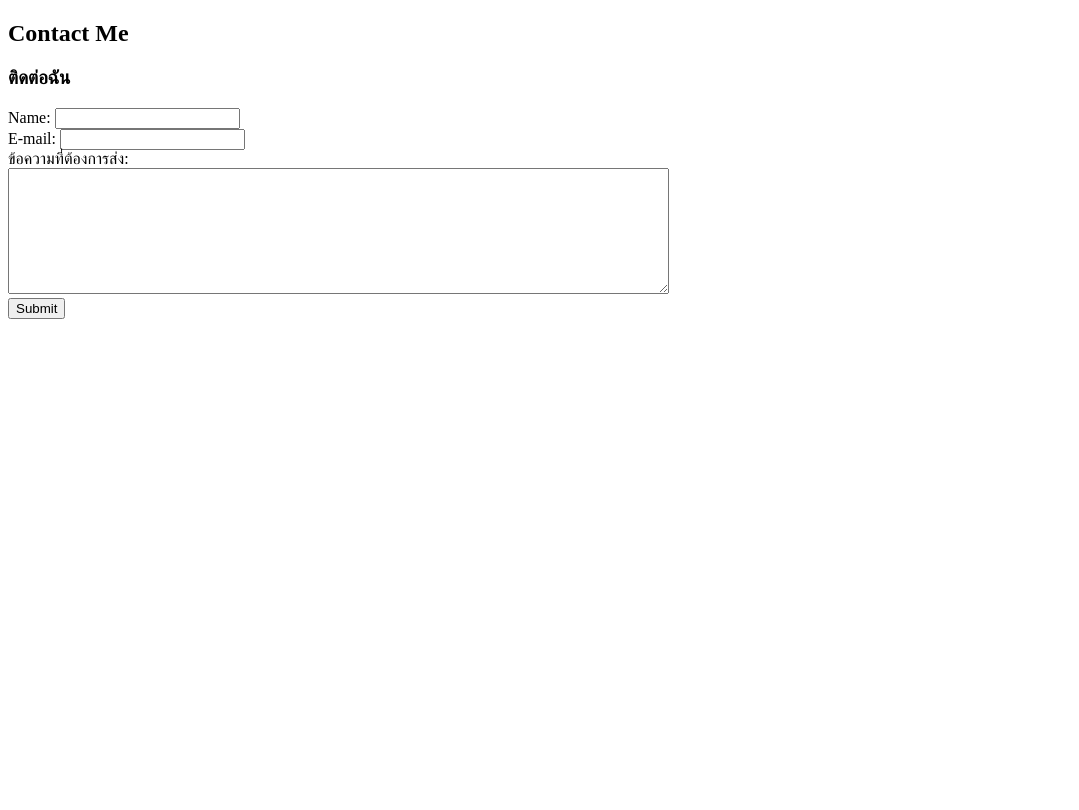
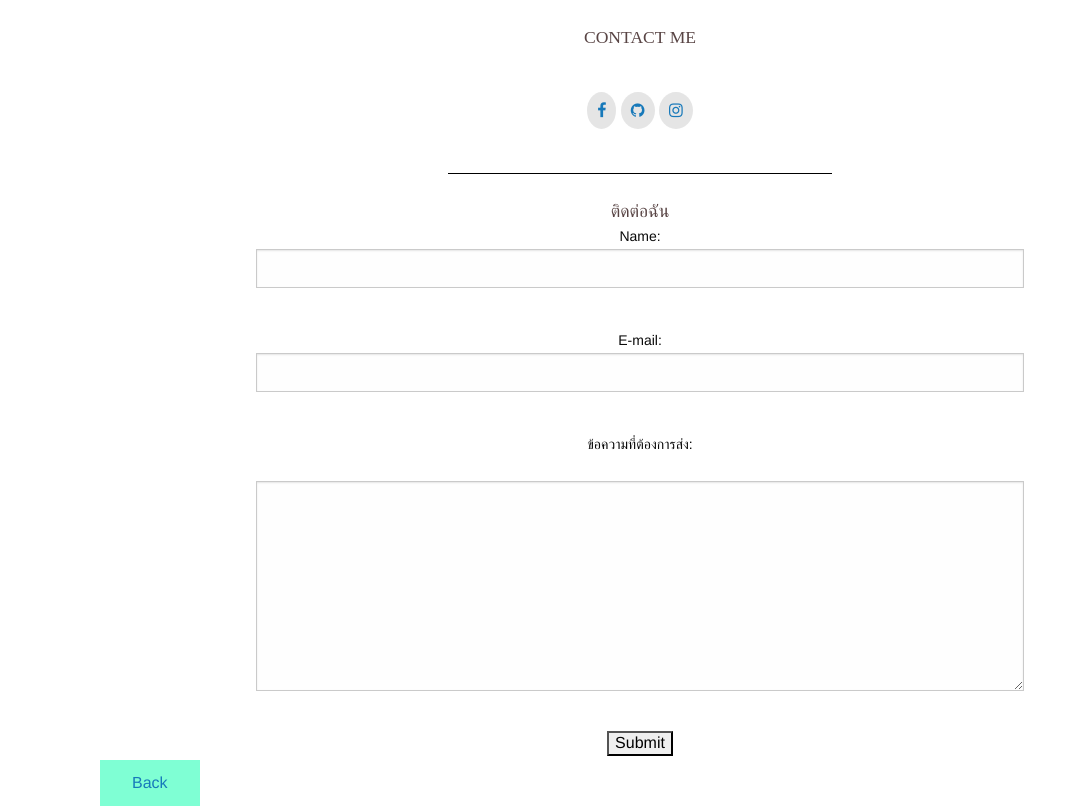
Before and after one commit to WatanyooSom/Watanyoo1, a plain HTML site: page contact.html in a window 1280 px wide. Shown: the whole page, without its empty margins (0-1079 px from the left). Drawn offline with nearby package versions, Linux system fonts and the light colour scheme.

Commit message:
Add files via upload

```diff
--- a/contact.html
+++ b/contact.html
@@ -5,6 +5,9 @@
     <meta http-equiv="X-UA-Compatible" content="IE=edge">
     <meta name="viewport" content="width=device-width, initial-scale=1.0">
     <title>Contact</title>
+    <link rel="icon" type="image/x-icon" href="favicon.ico">
+    <link rel="stylesheet" href="https://cdnjs.cloudflare.com/ajax/libs/foundation/6.7.5/css/foundation-rtl.min.css">
+    <link rel="stylesheet" href="https://cdnjs.cloudflare.com/ajax/libs/font-awesome/4.7.0/css/font-awesome.min.css">
 
     <link rel="stylesheet" href="style.css">
 
@@ -12,9 +15,20 @@
 <body>
 
     <h2 id="section-2">Contact Me</h2>
+    <br>
+    <br>
+    <div class="social-img">
+        <ul>
+            <li><a href="https://web.facebook.com/profile.php?id=100006426503658" target="_blank"><i class="fa fb fa-facebook"></i></a></li>
+            <li><a href="https://github.com/WatanyooSom" target="_blank"><i class="fa gh fa-github"></i></a></li>
+            <li><a href="https://www.instagram.com/7.nn_ws/?fbclid=IwAR3BKRVv07f1Mfv5KIDer90hafSdc7VOsdPwdb_1VV9sdC_ud06pMseCpUU" target="_blank"><i class="fa tw fa-instagram"></i></a></li>
+        </ul>
+    </div>
+    <hr>
 
     <h3>ติดต่อฉัน</h3>
-          <form class="" action="mailto:(gmailของคุณ)" method="post" enctype="text">
+
+          <form class="contact" action="mailto:(gmailของคุณ)" method="post" enctype="text">
               <label>Name:</label>
               <input type="text" name="name_surname" value=""><br>
               <label>E-mail:</label>
@@ -24,5 +38,7 @@
               <input type="submit" name="" >
         </form>
 
+        <button class="button"><a class="nav-link active" aria-current="page" href="index.html">Back</a></button>
+
 </body>
 </html>
--- a/style.css
+++ b/style.css
@@ -56,7 +56,7 @@ span.slogan{
 .social-img ul li:hover {
   background: #ccc;
 }
-h5{
+h5 , h2 ,h3 {
     color: #594545;
     text-align: center;
     font-size: 1.1rem;
@@ -95,3 +95,23 @@ td, tfoot th, thead td, thead th {
     font-weight: 700;
     text-align: center;
 }
+
+.contact {
+    margin: auto;
+    text-align: center;
+    max-width: 60%;
+
+}
+.button {
+    background-color: aquamarine;
+    border: none;
+    color: white;
+    padding: 15px 32px;
+    text-align: center;
+    text-decoration: none;
+    display: inline-block;
+    font-size: 16px;
+    margin: 4px 2px;
+    cursor: pointer;
+    margin-left: 100px;
+}
```
